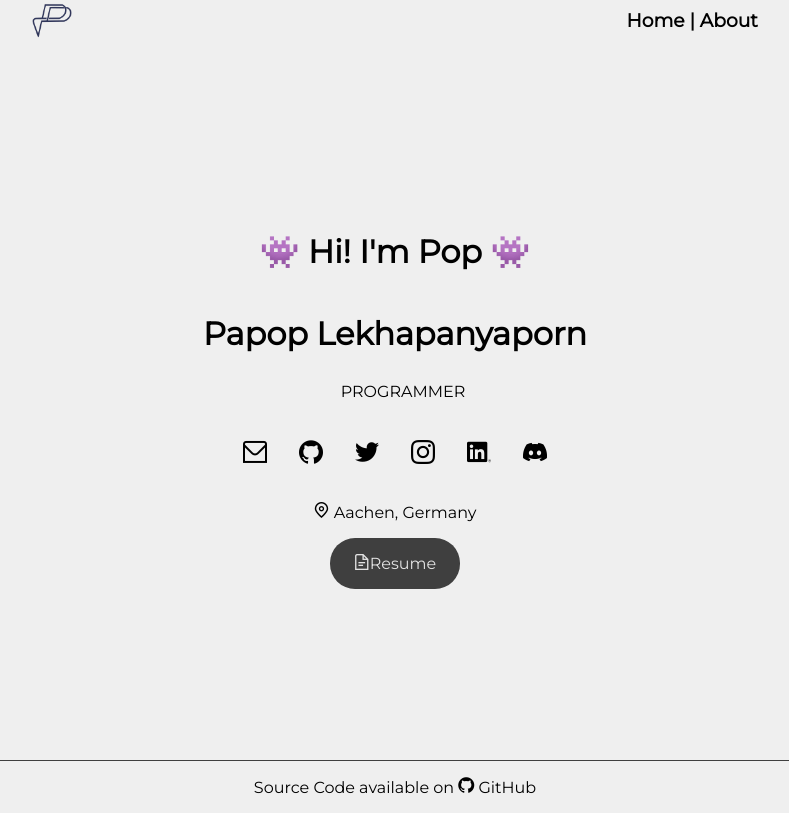
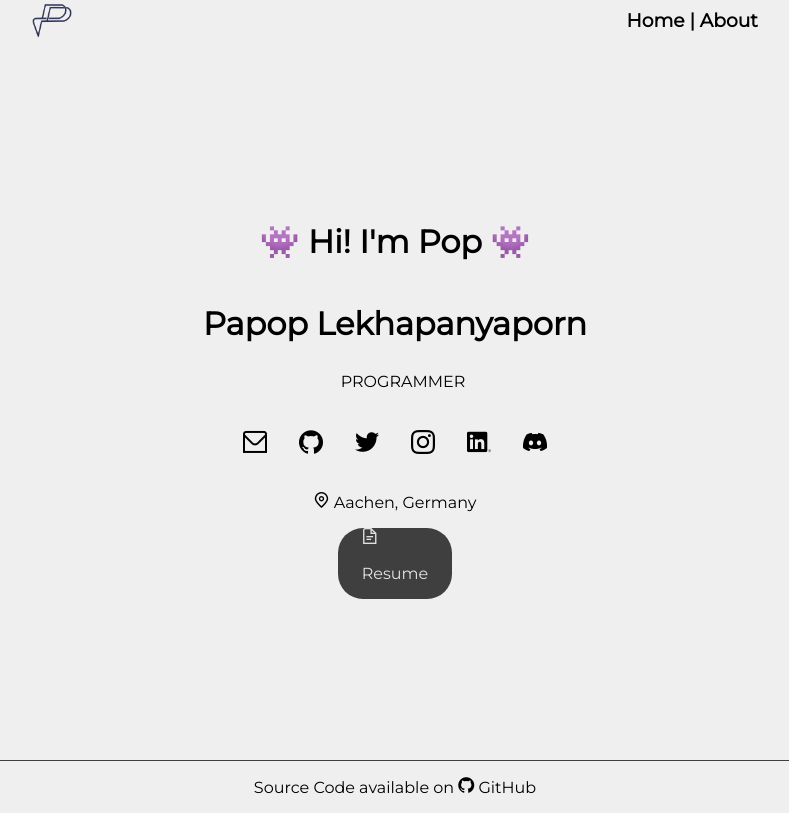
Before and after one commit to Retaehc-pop/Retaehc-pop.github.io, a plain HTML site: page index.html in a window 1280 px wide. Shown: the whole page, without its empty margins (245-1034 px from the left). Drawn offline with nearby package versions, Linux system fonts and the light colour scheme.

Commit message:
update html

```diff
--- a/index.html
+++ b/index.html
@@ -34,11 +34,11 @@
         <a href="https://discord.com/users/267572826418970624"><i class="fi fi-brands-discord"></i></a>
       </section>
       <p><i class="fi fi-rs-marker"></i> Aachen, Germany</p>
-      <a href="Papop_lekhapanyaporn_resume.pdf">
-        <div class="button">
+      <a class="button" href="Papop_lekhapanyaporn_resume.pdf">
+        <section>
           <i class="fi fi-rs-document"></i>
           <p>Resume</p>
-        </div>
+        </section>
       </a>
     </main>
     <footer>
```
